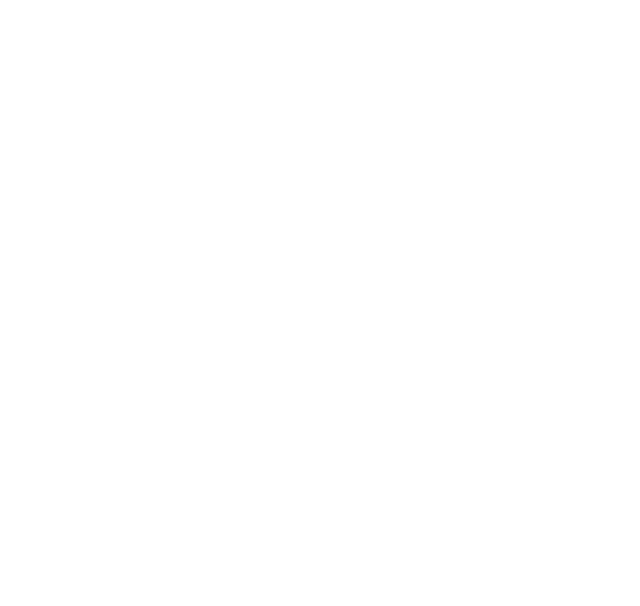
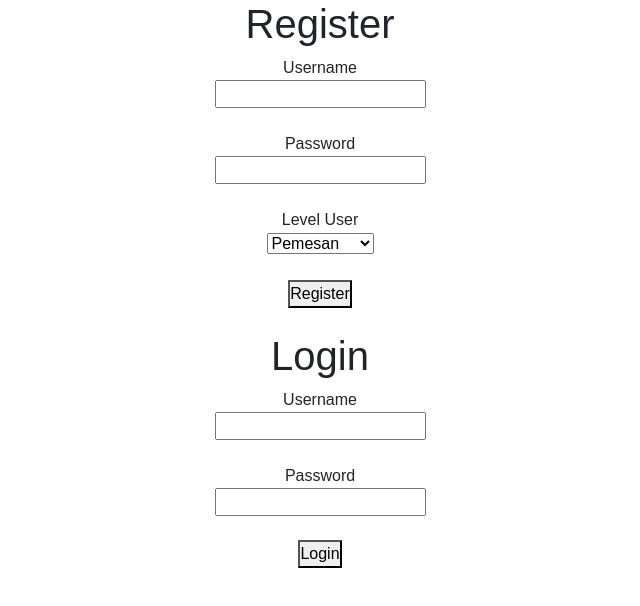
Before and after one commit to SulthanRafif/PemesananKendaraan, a React (Create React App) app in the folder website_pemesanan_kendaraan/client/: page / in a window 1280 px wide. Shown: the top 606 px of the page, without its empty margins (320-960 px from the left). Built offline with nearby package versions, Linux system fonts and the light colour scheme.

Commit message:
Berhasil mengimplementasikan login, namun untuk identifikasi siapa user yang login masih belum

```diff
--- a/website_pemesanan_kendaraan/client/src/App/App.js
+++ b/website_pemesanan_kendaraan/client/src/App/App.js
@@ -15,6 +15,7 @@
 import DashboardPenyetuju from "../DashboardPenyetuju";
 import DaftarPesananPenyetuju from "../DaftarPesananPenyetuju";
 import Persetujuan from "../Persetujuan";
+import NavbarAdmin from "../NavbarAdmin";
 
 function App() {
   const [isAuth, setIsAuth] = useState(false);
@@ -22,28 +23,45 @@
 
   return (
     <Router>
+      {!isAuth ? (
+        <Login
+          setIsAuth={() => {
+            setIsAuth(true);
+            console.log("Set Is Auth Dari Login: ", isAuth);
+          }}
+        />
+      ) : (
+        <NavbarAdmin />
+      )}
       <Switch>
-        <Route path="/login">
+        {/* <Route path="/">
+          {!isAuth ? console.log("Belum Login") : <DashboardAdmin />}
+        </Route> */}
+        {/* <Route path="/login">
           <Login
             setIsAuth={() => {
               setIsAuth(true);
               console.log("Set Is Auth Dari Login: ", isAuth);
             }}
           />
-        </Route>
-        {/* <Route path="/" exact component={Login} /> */}
+        </Route> */}
         <ProtectedRoute
           path="/dashboardAdmin"
           exact
           component={DashboardAdmin}
           isAuth={isAuth}
         />
-        {/* <Route path="/dashboardAdmin" exact component={DashboardAdmin} /> */}
-        <Route
+        <ProtectedRoute
           path="/daftarPesananAdmin"
           exact
           component={DaftarPesananAdmin}
+          isAuth={isAuth}
         />
+        {/* <Route
+          path="/daftarPesananAdmin"
+          exact
+          component={DaftarPesananAdmin}
+        /> */}
         <Route path="/pemesananAdmin" exact component={PemesananAdmin} />
         <Route path="/detailPemesanan" exact component={DetailPemesanan} />
         <Route
--- a/website_pemesanan_kendaraan/client/src/DaftarPesananAdmin/index.js
+++ b/website_pemesanan_kendaraan/client/src/DaftarPesananAdmin/index.js
@@ -3,7 +3,7 @@
 import Axios from "axios";
 import "./styles.css";
 import { Link } from "react-router-dom";
-import NavbarAdmin from "../NavbarAdmin";
+// import NavbarAdmin from "../NavbarAdmin";
 
 function DaftarPesanan() {
   const [searchTerm, setSearchTerm] = useState("");
@@ -17,7 +17,7 @@
   }, []);
   return (
     <div>
-      <NavbarAdmin />
+      {/* <NavbarAdmin /> */}
       <div style={style.isi}>
         <div style={style.judul} className="text-center">
           Daftar Pemesanan Kendaraan
--- a/website_pemesanan_kendaraan/client/src/DashboardAdmin/index.js
+++ b/website_pemesanan_kendaraan/client/src/DashboardAdmin/index.js
@@ -1,15 +1,13 @@
-import React from 'react'
-import NavbarAdmin from '../NavbarAdmin'
+import React from "react";
+// import NavbarAdmin from "../NavbarAdmin";
 
 function DashboardAdmin() {
-    return (
-        <div>
-            <NavbarAdmin/>
-            <div>
-               Ini Halaman Dashboard Admin
-            </div>
-        </div>
-    )
+  return (
+    <div>
+      {/* <NavbarAdmin /> */}
+      <div>Ini Halaman Dashboard Admin</div>
+    </div>
+  );
 }
 
-export default DashboardAdmin
+export default DashboardAdmin;
--- a/website_pemesanan_kendaraan/client/src/Login/index.js
+++ b/website_pemesanan_kendaraan/client/src/Login/index.js
@@ -1,7 +1,9 @@
 import React, { useState, useEffect } from "react";
 import Axios from "axios";
+import { useHistory } from "react-router-dom";
 
 const Login = ({ setIsAuth }) => {
+  const history = useHistory();
   const [usernameReg, setUsernameReg] = useState("");
   const [passwordReg, setPasswordReg] = useState("");
   const [levelUser, setLevelUser] = useState("");
@@ -43,7 +45,7 @@
         setLoginStatus(response.data[0].NAMA_USER);
         setLevel(response.data[0].LEVEL_USER);
         setIsAuth(true);
-        // window.location.href = "/dashboardAdmin";
+        history.push("/dashboardAdmin");
       }
     });
   };
--- a/website_pemesanan_kendaraan/client/src/ProtectedRoute/index.js
+++ b/website_pemesanan_kendaraan/client/src/ProtectedRoute/index.js
@@ -11,9 +11,7 @@
           return <Component />;
         } else {
           return (
-            <Redirect
-              to={{ pathname: "/login", state: { from: props.location } }}
-            />
+            <Redirect to={{ pathname: "/", state: { from: props.location } }} />
           );
         }
       }}
```
